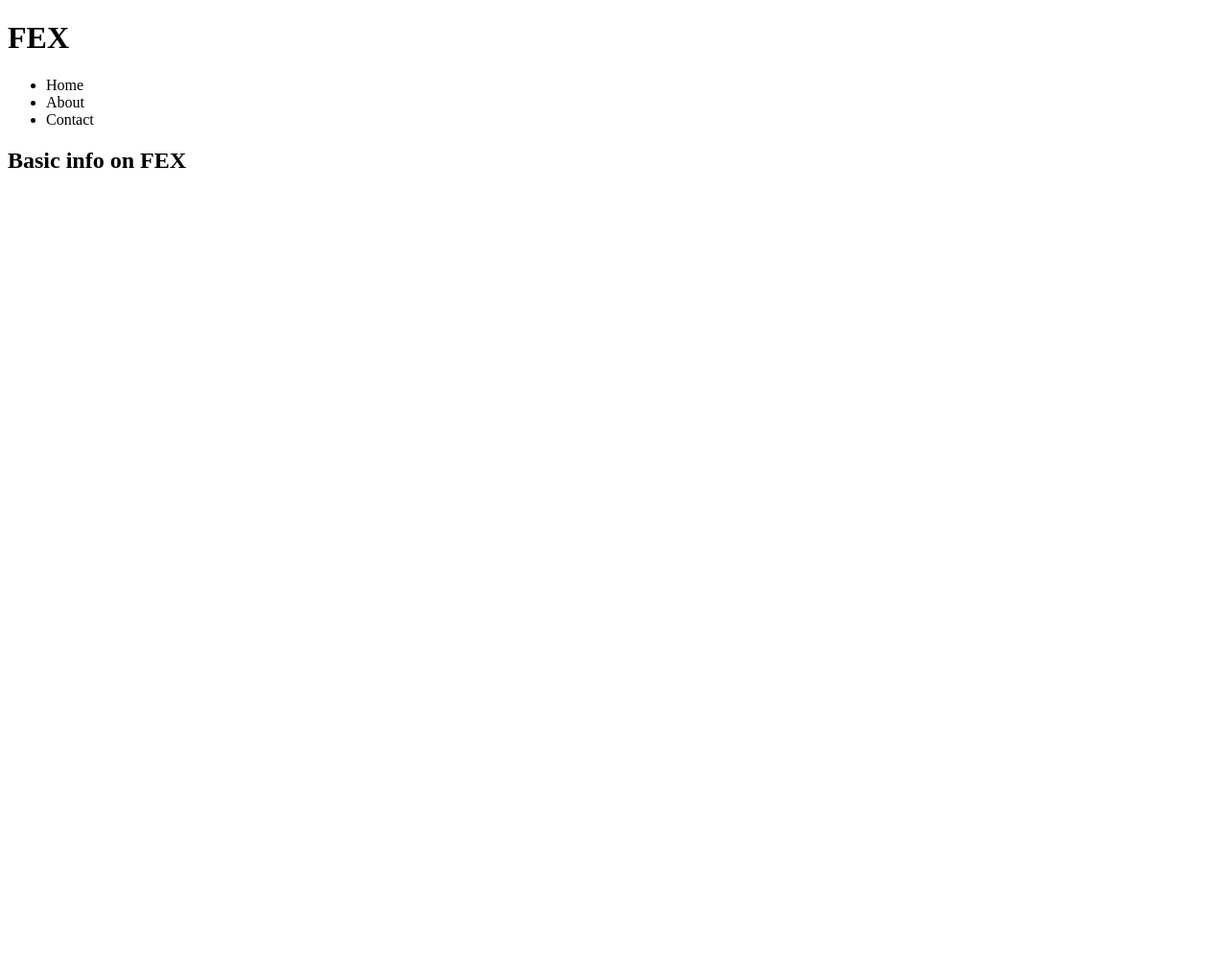
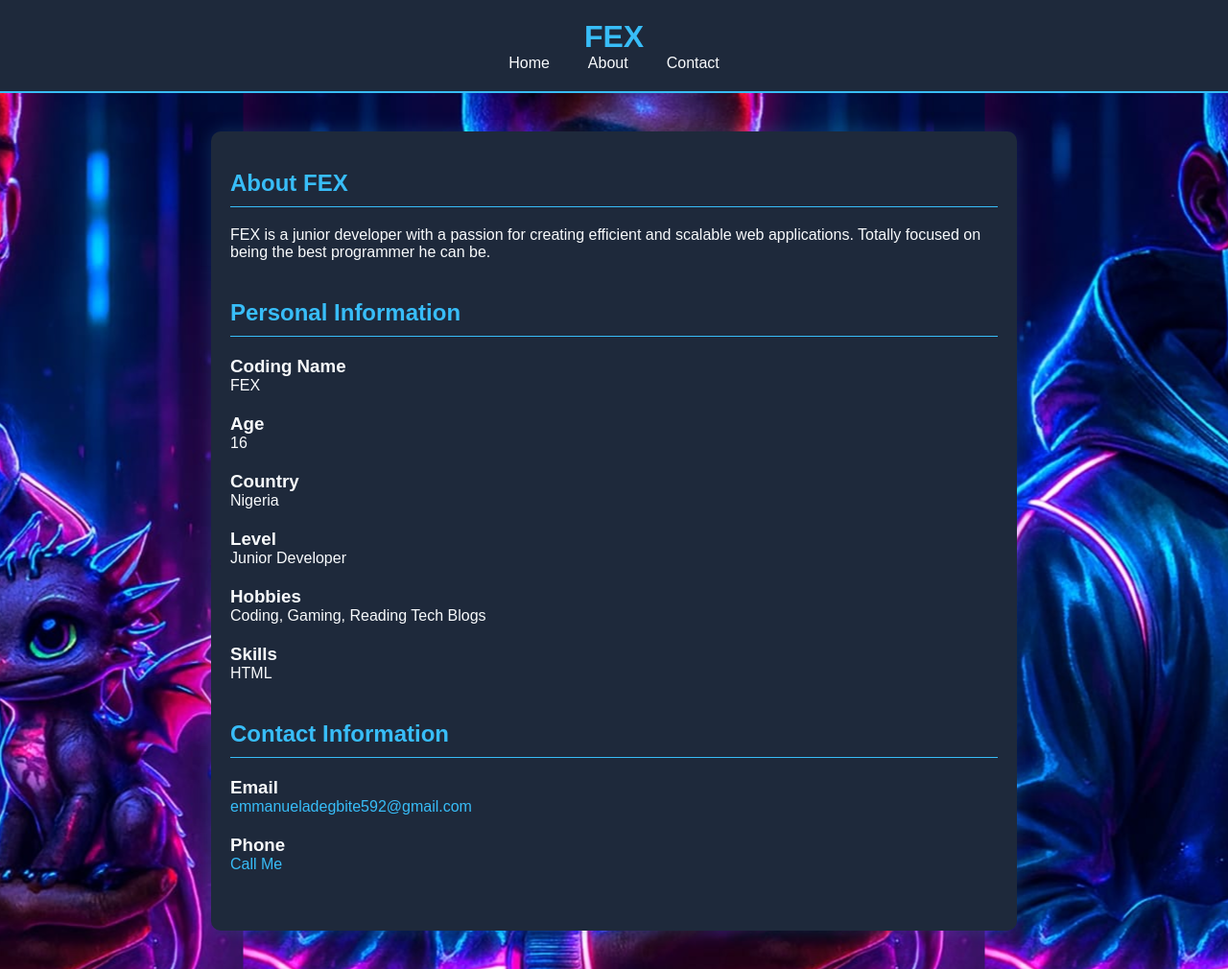
Before and after one commit to FlaringE/Info, a plain HTML site: page Index.html in a window 1280 px wide. Shown: the whole page at 96% size. Before the commit the page ends 800 px from the top, so only its background shows below. Drawn offline with Linux system fonts and the light colour scheme.

Commit message:
Add personal profile page with styling and background
Added BG.jpg as a background image and created a styled personal profile page in Index.html, including sections for about, personal information, and contact details. Introduced styles.css to provide a neon-themed design and layout for the page.

```diff
--- a/Index.html
+++ b/Index.html
@@ -16,10 +16,45 @@
      <li>Contact</li>
    </ul>
  </header>
+
  <main>
   <section>
-    <h2>Basic info on FEX</h2>
+    <h2>About FEX</h2>
+    <p>FEX is a junior developer with a passion for creating efficient and scalable web applications. Totally focused on being the best programmer he can be.</p>
   </section>
+
+  <h2>Personal Information</h2>
+  <section>
+    <ul>
+      <li><h3>Coding Name</h3> FEX</li>
+    </ul>
+    <ul>
+      <li><h3>Age</h3> 16</li>
+    </ul>
+    <ul>
+      <li><h3>Country</h3> Nigeria</li>
+    </ul>
+    <ul>
+      <li><h3>Level</h3> Junior Developer</li>
+    </ul>
+    <ul>
+      <li><h3>Hobbies</h3> Coding, Gaming, Reading Tech Blogs</li>
+    </ul>
+    <ul>
+      <li><h3>Skills</h3> HTML</li>
+    </ul>
+  </section>
+
+  <section>
+    <h2>Contact Information</h2>
+    <ul>
+      <li><h3>Email</h3>
+        <a href="mailto:emmanueladegbite592@gmail.com" target="blank">emmanueladegbite592@gmail.com</a>
+    </ul>
+    <ul>
+      <li><h3>Phone</h3>
+        <a href="tel:+2347077276997">Call Me</a></li>
+    </ul>
  </main>
 </body>
 </html>
--- a/styles.css
+++ b/styles.css
@@ -0,0 +1,87 @@
+
+body {
+  background-image: url('BG.jpg');
+  background-size: fit;
+  background-position: center;
+}
+
+body {
+  background-color: #0f172a; /* neon blue bg */
+  color: #f8fafc; /* light text */
+  font-family: 'Arial', sans-serif;
+  margin: 0;
+  padding: 0;
+}
+
+header {
+  background-color: #1e293b; /* darker neon blue */
+  padding: 20px;
+  text-align: center;
+  border-bottom: 2px solid #38bdf8; /* neon blue accent */
+}
+
+header h1 {
+  color: #38bdf8; /* neon blue */
+  margin: 0;
+}
+
+header ul {
+  list-style: none;
+  padding: 0;
+  margin: 0;
+  display: flex;
+  justify-content: center;
+}
+
+header li {
+  margin: 0 20px;
+  color: #f8fafc;
+  cursor: pointer;
+}
+
+header li:hover {
+  color: #38bdf8; /* neon blue hover */
+}
+
+main {
+  max-width: 800px;
+  margin: 40px auto;
+  padding: 20px;
+  background-color: #1e293b; /* darker neon blue */
+  border-radius: 10px;
+  box-shadow: 0 0 20px rgba(56, 189, 248, 0.2); /* neon glow */
+}
+
+section {
+  margin-bottom: 40px;
+}
+
+h2 {
+  color: #38bdf8; /* neon blue */
+  border-bottom: 1px solid #38bdf8;
+  padding-bottom: 10px;
+}
+
+h3 {
+  color: #f8fafc;
+  margin: 0;
+}
+
+ul {
+  list-style: none;
+  padding: 0;
+  margin: 0;
+}
+
+li {
+  margin-bottom: 20px;
+}
+
+a {
+  color: #38bdf8; /* neon blue links */
+  text-decoration: none;
+}
+
+a:hover {
+  text-decoration: underline;
+}
```
Also changed, not shown: BG.jpg (added).
